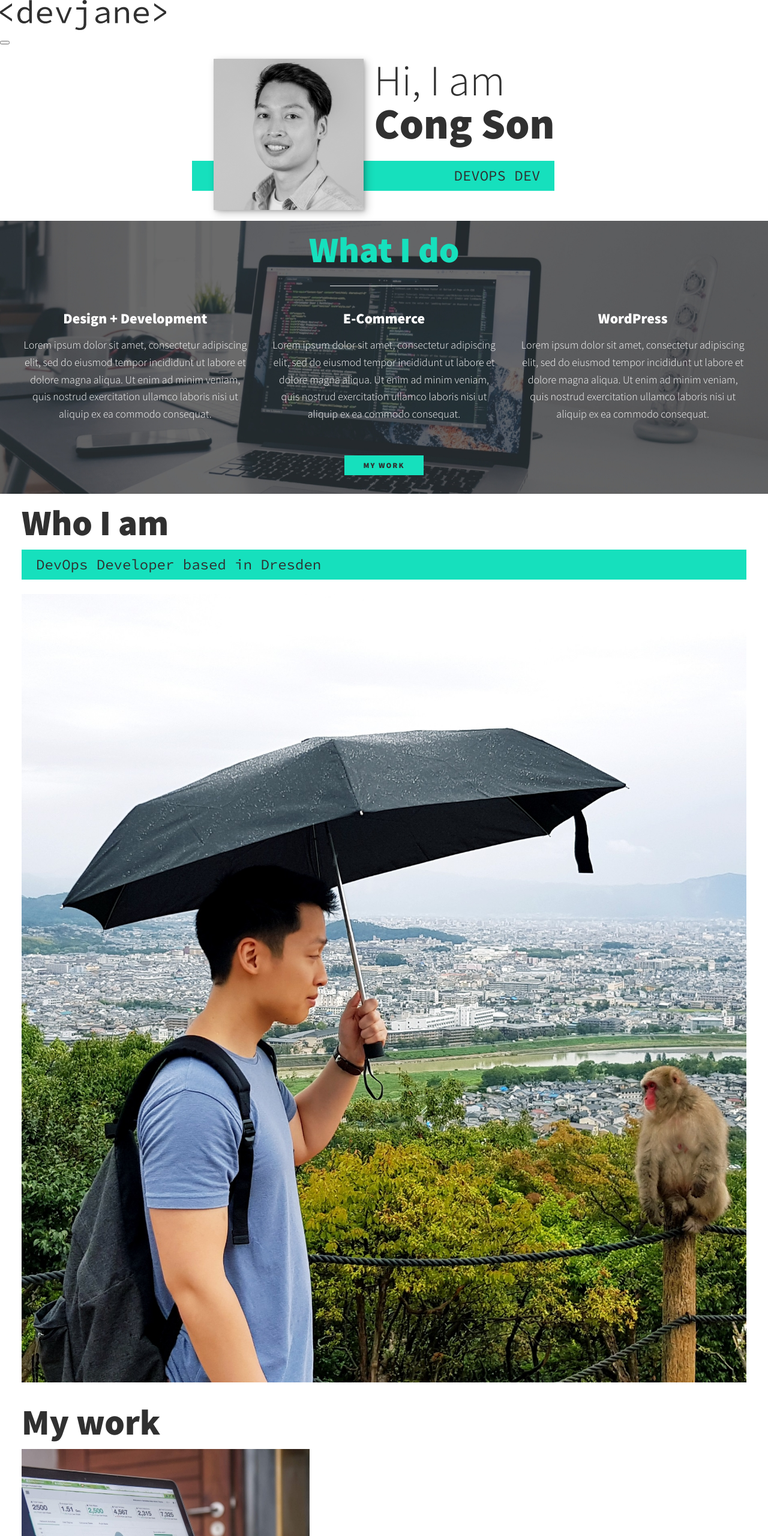
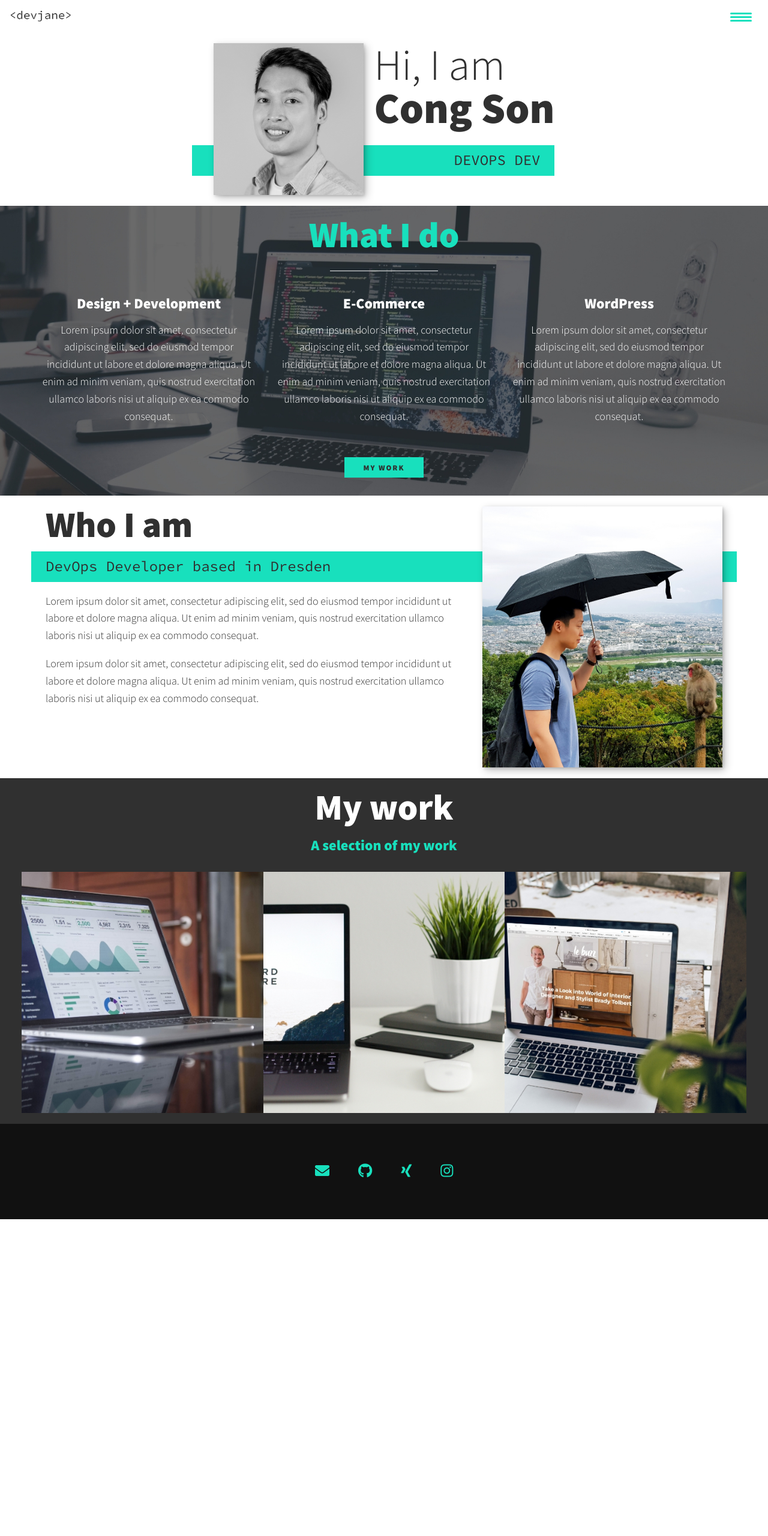
Before and after one commit to Sony2k20/web-portfolio, a plain HTML site: page index.html in a window 1280 px wide. Shown: the top 2560 px of the page at 60% size. After the commit the page ends 2032 px from the top, so only its background shows below. Drawn offline with nearby package versions, Linux system fonts and the light colour scheme.

Commit message:
Changes to be committed: 	modified:   css/style.css 	modified:   index.html 	new file:   js/index.js 	new file:   portfolio-item1.html
 - add css styles to every section
 - created js for hamburger toggle

```diff
--- a/css/style.css
+++ b/css/style.css
@@ -17,15 +17,16 @@
 
   --clr-light: #fff;
   --clr-dark: #303030;
-  --clr-accent: #16e0bd;
+  --clr-accent: #18e0bd;
 
   --fs-h1: 3rem;
   --fs-h2: 2.25rem;
   --fs-h3: 1.25rem;
   --fs-body: 1rem;
 
+  /* shadow arround image */
   --bs: 0.25em 0.25em 0.75em rgba(0, 0, 0, 0.25),
-    /* shadow arround image */ 0.125em 0.125em 0.25em rgba(0, 0, 0, 0.15);
+    0.125em 0.125em 0.25em rgba(0, 0, 0, 0.15);
 }
 
 @media (min-width: 800px) {
@@ -40,6 +41,12 @@
 /******************************************************/
 /******************* General styles *******************/
 /******************************************************/
+
+
+
+html {
+    scroll-behavior: smooth;
+}
 
 body {
   background: var(--clr-light);
@@ -68,27 +75,27 @@ img {
   outline-offset: 3px;
 }
 
-
 /***********************************************/
 /******************* Buttons *******************/
 /***********************************************/
 
 .btn {
   display: inline-block;
-    padding: .5em 2.5em;
+  padding: 0.5em 2.5em;
   background: var(--clr-accent);
   color: var(--clr-dark);
   text-decoration: none;
   cursor: pointer;
-    font-size: .8rem;
+  font-size: 0.8rem;
   text-transform: uppercase;
   letter-spacing: 2px;
   font-weight: var(--fw-bold);
-    transition: transform 200ms ease-in-out;
+  transition: transform 500ms ease-in-out;
+  outline:none;
 }
 
 .btn:hover {
-    transform: scale(1.1);
+  transform: scale(1.3);
 }
 
 /**************************************************/
@@ -130,20 +137,140 @@ h3 {
   font-size: var(--fs-h3);
 }
 
-.section_subtitle--intro,
-.section_subtitle--about {
+.section_subtitle--intro {
   background: var(--clr-accent);
   font-family: var(--ff-secondary);
   margin-bottom: 1em;
   padding: 0.25em 1em;
 }
 
+.section_subtitle--about {
+  background: var(--clr-accent);
+  font-family: var(--ff-secondary);
+  margin-bottom: 0em;
+  padding: 0.25em 1em;
+}
+
+.section_subtitle--work {
+  color: var(--clr-accent);
+  font-weight: var(--fw-bold);
+  margin-bottom: 1em;
+}
+
 /**********************************************/
-/******************* header *******************/
+/******************* Header *******************/
 /**********************************************/
 
-nav {
-  display: none;
+header {
+  display: flex;
+  justify-content: space-between;
+  padding: 1em;
+}
+
+.logo {
+  max-width: 100px;
+}
+
+.nav {
+  position: fixed;
+  background: var(--clr-dark);
+  color: var(--clr-light);
+  top: 0;
+  bottom: 0;
+  left: 0;
+  right: 0;
+  z-index: 100;
+  outline:none;
+
+  transform: translateX(100%);
+  transition: transform 250ms cubic-bezier(0.5, 0, 0.5, 1);
+}
+
+.nav_list {
+  list-style: none;
+  display: flex;
+  height: 100%;
+  flex-direction: column;
+  justify-content: space-evenly;
+  align-items: center;
+  margin: 0;
+  padding: 0;
+}
+
+.nav_link {
+  color: inherit;
+  font-weight: var(--fw-bold);
+  font-size: var(--fs-h2);
+  text-decoration: none;
+  outline:none;
+}
+
+.nav_link:hover {
+  color: var(--clr-accent);
+}
+
+.nav_toggle {
+    padding: 0.5em;
+    background: transparent;
+    border: 0;
+    cursor: pointer;
+    position: absolute;
+    right: 1em;
+    top: 1em;
+    z-index: 1000;
+    outline:none;
+  }
+
+.nav_open .nav {
+    transform: translateX(0);
+}
+
+.nav_open .nav_toggle {
+    position: fixed;
+}
+
+.nav_open .hamburger {
+    transform: rotate(.625turn);
+}
+
+.nav_open .hamburger::before {
+    transform: rotate(90deg) translateX(-6px);
+}
+
+.nav_open .hamburger::after {
+    opacity: 0;
+}
+
+
+
+.hamburger {
+  display: block;
+  position: relative;
+}
+
+.hamburger,
+.hamburger::before,
+.hamburger::after {
+  background: var(--clr-accent);
+  width: 2em;
+  height: 3px;
+  border-radius: 1em;
+  transition: transform 250ms ease-in-out;
+}
+
+.hamburger::before,
+.hamburger::after {
+  content: "";
+  position: absolute;
+  left: 0;
+  right: 0;
+}
+
+.hamburger::before {
+  top: 6px;
+}
+.hamburger::after {
+  bottom: 6px;
 }
 
 /****************************************************/
@@ -162,7 +289,7 @@ nav {
   box-shadow: var(--bs);
 }
 
-@media (min-width: 600px) {
+@media (min-width: 550px) {
   .intro {
     display: grid;
     width: min-content;
@@ -193,7 +320,7 @@ nav {
 }
 
 /***********************************************************/
-/****************** My services section  *******************/
+/****************** My Services Section ********************/
 /***********************************************************/
 
 .my-services {
@@ -211,11 +338,11 @@ nav {
 }
 
 .section_title--services::after {
-    content: '';
+  content: "";
   display: block;
   width: 3em;
   height: 1px;
-    margin: .5em auto .7em;
+  margin: 0.5em auto 0.7em;
   background: var(--clr-light);
   opacity: 0.9;
 }
@@ -229,14 +356,14 @@ nav {
   margin-bottom: 2em;
 }
 
-.space_under_work_btn{
-    margin-bottom: .7em;
+.space_under_work_btn {
+  margin-bottom: 0.7em;
 }
 
 @media (min-width: 800px) {
   .services {
     display: flex;
-        max-width: 1500px;
+    max-width: 1140px;
     margin-left: auto;
     margin-right: auto;
   }
@@ -244,5 +371,133 @@ nav {
   .service + .service {
     margin-left: 2em;
   }
+}
 
+/********************************************************/
+/****************** About Me Section ********************/
+/********************************************************/
+
+.about-me {
+  max-width: 1200px;
+  margin: 0 auto;
 }
+
+.about-me_img {
+  box-shadow: var(--bs);
+}
+
+@media (min-width: 750px) {
+  .about-me {
+    display: grid;
+    grid-template-columns: 1fr 400px;
+    grid-template-areas:
+      "title img"
+      "subtitle img"
+      "text img"
+      "text2 img";
+    grid-column-gap: 2em;
+  }
+
+  .section_title--about {
+    grid-area: title;
+  }
+
+  .section_subtitle--about {
+    grid-column: 1 / -1;
+    grid-row: 2;
+    position: relative;
+    left: -1em;
+    width: calc(100% + 2em);
+    padding-left: 1em;
+    padding-right: calc(
+      400px + 4em
+    ); /* makes subtitle text always away from img */
+  }
+
+  .about-me_img {
+    grid-area: img;
+    z-index: 2;
+    position: relative;
+  }
+}
+
+/***********************************************/
+/****************** My Work ********************/
+/***********************************************/
+
+.my-work {
+  background-color: var(--clr-dark);
+  color: var(--clr-light);
+  text-align: center;
+}
+
+.portfolio {
+  display: grid;
+  grid-template-columns: repeat(auto-fit, minmax(300px, 1fr));
+}
+
+.portfolio_item {
+  background: var(--clr-light);
+  overflow: hidden;
+}
+
+.portfolio_img {
+  transition: transform 750ms cubic-bezier(0.5, 0, 0.5, 1), opacity 250ms linear;
+}
+
+.portfolio_item:focus {
+  position: relative;
+  z-index: 2;
+}
+
+.portfolio_img:hover,
+.portfolio_item:focus .portfolio_img {
+  transform: scale(1.2);
+  opacity: 0.7;
+}
+
+/**********************************************/
+/******************* Footer *******************/
+/**********************************************/
+
+.footer {
+  background: #111;
+  color: var(--clr-accent);
+  text-align: center;
+  padding: 2.5em 0;
+  font-size: var(--fs-h3);
+}
+
+.footer a {
+  color: inherit;
+  text-decoration: none;
+}
+
+.footer_link {
+  font-weight: var(--fw-bold);
+}
+
+.footer_link:hover,
+.social-list_link:hover {
+  opacity: 0.7;
+}
+
+.foote_link:hover {
+  text-decoration: underline;
+}
+
+.social-list {
+  list-style: none;
+  display: flex;
+  justify-content: center;
+  margin: 0 0 0;
+  padding: 0;
+}
+
+.social-list_item {
+  margin: 0 0.5em;
+}
+
+.social-list_link {
+  padding: 0 0.5em;
+}
--- a/index.html
+++ b/index.html
@@ -90,17 +90,21 @@
         <p class="section_subtitle section_subtitle--about">DevOps Developer based in Dresden</p>
 
         <div class="about-me_body">
-            <p></p>
-            <p></p>
+            <p>Lorem ipsum dolor sit amet, consectetur adipiscing elit, sed do eiusmod tempor incididunt ut labore et
+                dolore magna aliqua. Ut enim ad minim veniam, quis nostrud exercitation ullamco laboris nisi ut aliquip
+                ex ea commodo consequat.</p>
+            <p>Lorem ipsum dolor sit amet, consectetur adipiscing elit, sed do eiusmod tempor incididunt ut labore et
+                dolore magna aliqua. Ut enim ad minim veniam, quis nostrud exercitation ullamco laboris nisi ut aliquip
+                ex ea commodo consequat.</p>
         </div>
 
-        <img src="img/monkey.jpg" alt="Son leaning against a bus">
+        <img src="img/monkey.jpg" alt="Son leaning against a bus" class="about-me_img">
     </section>
 
     <!-- My Work -->
     <section class="my-work" id="work">
-        <h2 class="section_title">My work</h2>
-        <p class="section_subtitle"></p>
+        <h2 class="section_title section_title--work">My work</h2>
+        <p class="section_subtitle section_subtitle--work">A selection of my work</p>
 
         <div class="portfolio">
             <!-- Portfolio item 01 -->
@@ -118,54 +122,40 @@
                 <img src="img/portfolio-03.jpg" alt="" class="portfolio_img">
             </a>
 
-            <!-- Portfolio item 04 -->
-            <a href="#" class="portfolio_item">
-                <img src="img/portfolio-04.jpg" alt="" class="portfolio_img">
-            </a>
-
-            <!-- Portfolio item 05 -->
-            <a href="#" class="portfolio_item">
-                <img src="img/portfolio-05.jpg" alt="" class="portfolio_img">
-            </a>
-
-            <!-- Portfolio item 06 -->
-            <a href="#" class="portfolio_item">
-                <img src="img/portfolio-06.jpg" alt="" class="portfolio_img">
-            </a>
-
-            <!-- Portfolio item 07 -->
-            <a href="#" class="portfolio_item">
-                <img src="img/portfolio-07.jpg" alt="" class="portfolio_img">
-            </a>
-
-            <!-- Portfolio item 08 -->
-            <a href="#" class="portfolio_item">
-                <img src="img/portfolio-08.jpg" alt="" class="portfolio_img">
-            </a>
-
-            <!-- Portfolio item 09 -->
-            <a href="#" class="portfolio_item">
-                <img src="img/portfolio-09.jpg" alt="" class="portfolio_img">
-            </a>
-
-            <!-- Portfolio item 0 0-->
-            <a href="#" class="portfolio_item">
-                <img src="img/portfolio-10.jpg" alt="" class="portfolio_img">
-            </a>
         </div>
     </section>
 
 
     <!-- Footer -->
-    <footer>
-        <!-- replace with your own email address -->
+    <footer class="footer">
+        <!-- replace for email text
         <a href="mailto:cong.son.nguyen90@gmail.com" class="footer_link">cong.son.nguyen90@gmail.com</a>
+        -->
         <ul class="social-list">
-            <li class="social-list_item"><a class="social-list_link"></a></li>
-            <li class="social-list_item"><a class="social-list_link"></a></li>
-            <li class="social-list_item"><a class="social-list_link"></a></li>
+            <li class="social-list_item">
+                <a class="social-list_link" href="mailto:cong.son.nguyen90@gmail.com">
+                    <i class="fas fa-envelope"></i>
+                </a>
+            </li>
+            <li class="social-list_item">
+                <a class="social-list_link" href="https://github.com/Sony2k20">
+                    <i class="fab fa-github"></i>
+                </a>
+            </li>
+            <li class="social-list_item">
+                <a class="social-list_link" href="https://www.xing.com/profile/CongSon_Nguyen/cv">
+                    <i class="fab fa-xing"></i>
+                </a>
+            </li>
+            <li class="social-list_item">
+                <a class="social-list_link" href="https://www.instagram.com/sony.2k/">
+                    <i class="fab fa-instagram"></i>
+                </a>
+            </li>
         </ul>
     </footer>
+
+    <script src="js/index.js"></script>
 
 </body>
 
--- /dev/null
+++ b/js/index.js
@@ -0,0 +1,12 @@
+const navToggle = document.querySelector('.nav_toggle');
+const navLinks = document.querySelectorAll('.nav_link')
+
+navToggle.addEventListener('click', () => {
+    document.body.classList.toggle('nav_open');
+});
+
+navLinks.forEach(link => {
+    link.addEventListener('click', () => {
+        document.body.classList.remove('nav_open');
+    })
+})
```
Also changed, not shown: portfolio-item1.html (added, +89 -0 lines). Lines whose indentation alone changed are shown as unchanged.
